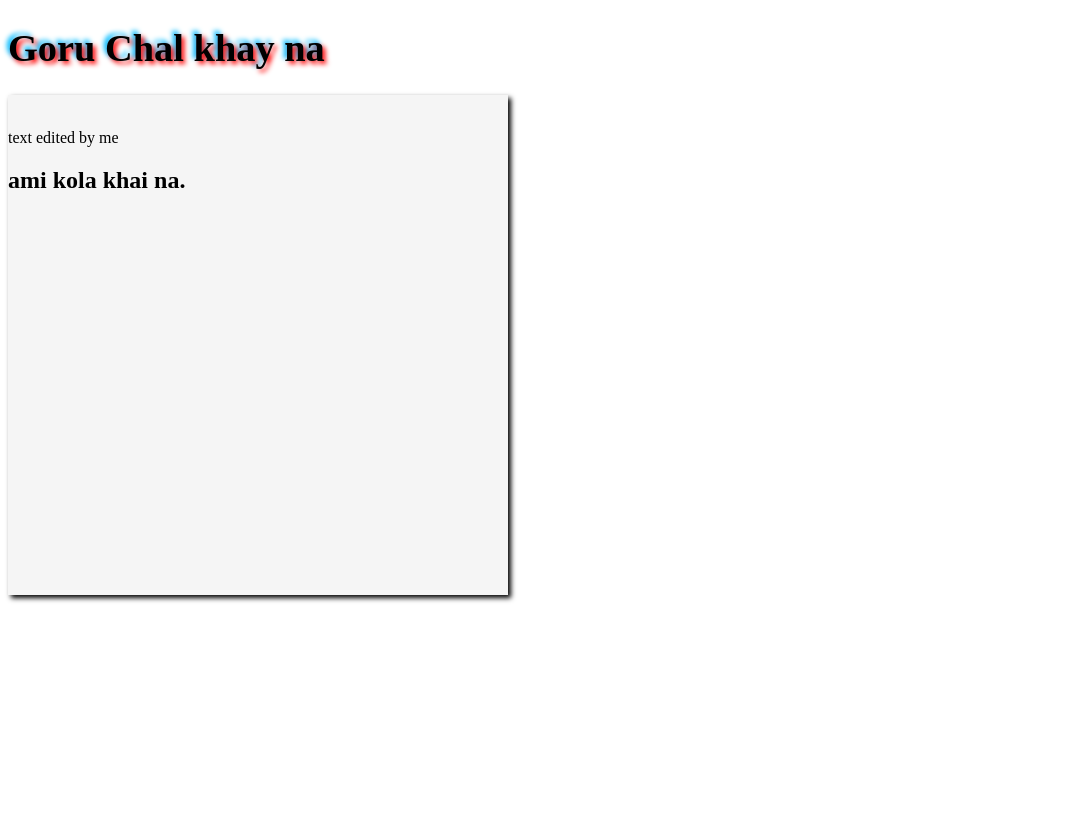
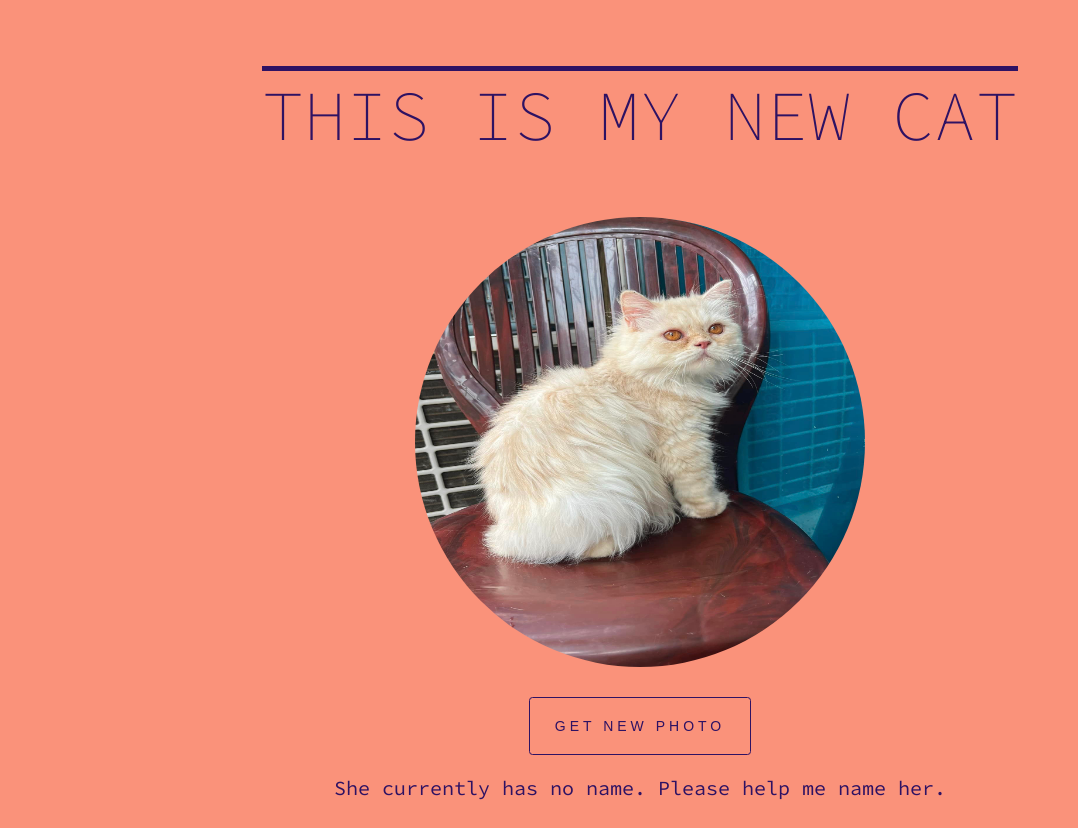
Before and after one commit to Nazat-Clash/Code, a plain HTML site: page Stack/index.html in a window 1280 px wide. Shown: the whole page, without its empty margins (0-1078 px from the left). Before the commit the page ends 800 px from the top, so only its background shows below. Drawn offline with Linux system fonts and the light colour scheme.

Commit message:
Made a Gallery

```diff
--- a/Stack/index.html
+++ b/Stack/index.html
@@ -3,18 +3,17 @@
   <head>
     <meta charset="UTF-8" />
     <meta name="viewport" content="width=device-width, initial-scale=1.0" />
-    <title>Stack</title>
-    <link rel="stylesheet" href="style.css" />
-    <link rel="icon" href="Images/spaceship.png" />
+    <title>My cat</title>
+    <link rel="stylesheet" type="text/css" href="styles.css" />
   </head>
   <body>
-    <big><h1>Goru Chal khay na</h1></big>
-    <div id="box1">
-      <br />
-      <p align = "center">
-        <p> text edited by me</p>
-        <h2>ami kola khai na.</h2>
-      </p>
-    </div>
+    <section id = "container">
+      <h1>This is my new cat</h1>
+      <img src="Images/cat_1.jpg" alt="My cat" />
+      <button onclick = changeImage() >get new photo</button>
+      <p>She currently has no name. Please help me name her.</p>
+    </section>
+
+    <script type = "text/javascript" src="script.js"></script>
   </body>
 </html>
--- a/Stack/script.js
+++ b/Stack/script.js
@@ -0,0 +1,18 @@
+var pics = [
+    "Images/cat_1.jpg",
+    "Images/cat_2.jpg",
+    "Images/cat_3.jpg",
+    "Images/cat_4.jpg"
+];
+
+// var btn = document.querySelector("button")
+var currentImage = Number();
+
+function changeImage() {
+    currentImage = (currentImage + 1) % pics.length;
+    document.querySelector("img").src = pics[currentImage];
+}
+
+// btn.addEventListener("click", function() {
+
+// });
--- a/Stack/style.css
+++ /dev/null
@@ -1,12 +0,0 @@
-h1{
-    text-shadow: 3px 3px 5px hsl(0, 100%, 50%), -3px -3px 5px rgb(0, 187, 255);
-
-
-}
-
-#box1{
-    width: 500px;
-    height:500px;
-    background-color: whitesmoke;
-    box-shadow: 3px 3px 5px;
-}
--- /dev/null
+++ b/Stack/styles.css
@@ -0,0 +1,53 @@
+@import url(http://fonts.googleapis.com/css?family=Source+Code+Pro:200,300,400,500,600,700,800,900);
+
+h1{
+    font-size: 70px;
+    font-weight: 200 ;
+    text-transform: uppercase;
+    border-top: 5px solid ;
+
+}
+
+body{
+    background-color: #fa927a;
+    color: #2E1263;
+    font-family: "Source Code Pro";
+}
+
+img{
+    border-radius: 50%;
+    width: 450px;
+    height: 450px;
+
+}
+#container{
+    display: flex ;
+    flex-direction: column;
+    align-items: center;
+    justify-content: center;
+    height: 100%vh;
+}
+
+button{
+    border-radius: 3.5px;
+    margin: 30px auto 0;
+    padding: 20px 25px;
+    background-color: #fa927a;
+    color: #2E1263;
+    font-size: 14px;
+    text-align: center;
+    border: 1px solid #2E1263;
+    text-transform: uppercase;
+    text-decoration: none;
+    outline: none;
+    letter-spacing: 4px;
+}
+button:hover{
+    transition: 1;
+    text-decoration: underline;
+    background-color: #2E1263;
+    color: #fa927a;
+}
+p{
+    font-size:20px;
+}
```
Also changed, not shown: Stack/Images/cat_1.jpg (added), Stack/Images/cat_2.jpg (added), Stack/Images/cat_3.jpg (added), Stack/Images/cat_4.jpg (added).
